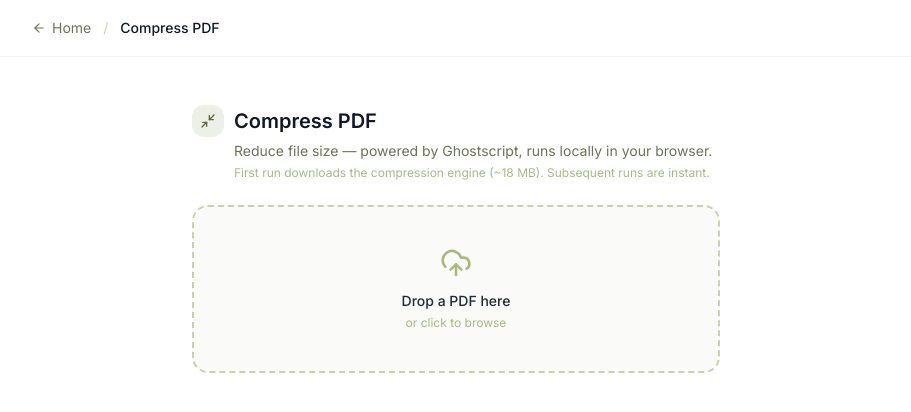
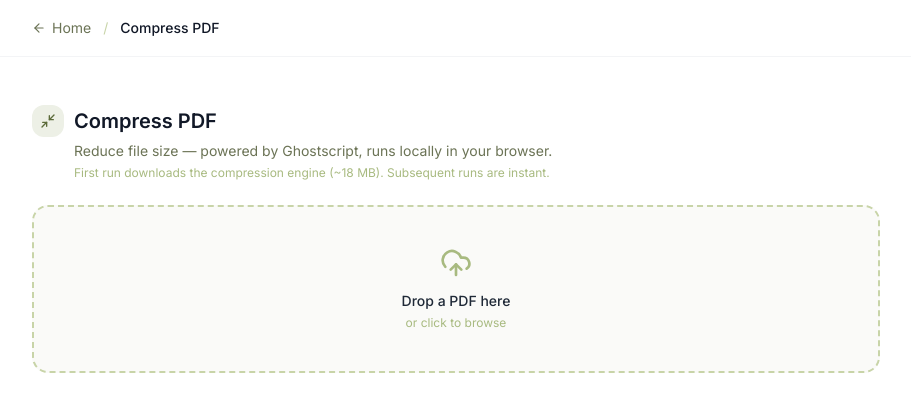
Before and after one commit to youssef-m-ali/pdf-handler, a Next.js app: page /compress in a window 1280 px wide. Shown: the top 412 px of the page, without its empty margins (184-1095 px from the left). Built offline with nearby package versions, Linux system fonts and the light colour scheme.

Commit message:
fix layout

```diff
--- a/app/compress/CompressClient.tsx
+++ b/app/compress/CompressClient.tsx
@@ -199,7 +199,7 @@ export default function CompressClient() {
         </div>
       </header>
 
-      <main className="flex-1 max-w-xl mx-auto w-full px-6 py-12 flex flex-col gap-6">
+      <main className="flex-1 max-w-4xl mx-auto w-full px-6 py-12 flex flex-col gap-6">
 
         {/* Title */}
         <div className="flex flex-col gap-1">
```
Also changed, not shown: types/ghostscript-wasm.d.ts (added, +13 -0 lines).
